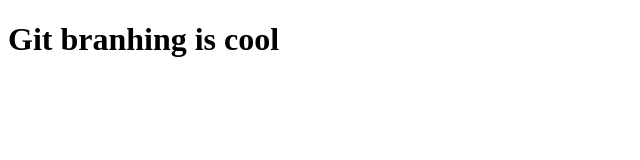
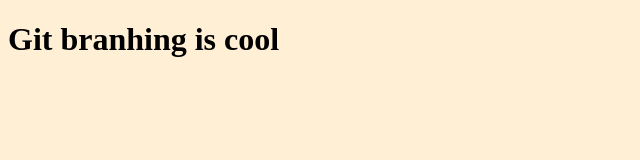
Before and after one commit to ac516/git-branching-lesson-, a plain HTML site: page index.html in a window 1280 px wide. Shown: the whole page, without its empty margins (0-640 px from the left). Drawn offline with Linux system fonts and the light colour scheme.

Commit message:
added css file and backgroud

```diff
--- a/index.html
+++ b/index.html
@@ -4,6 +4,7 @@
   <meta charset="UTF-8">
   <meta name="viewport" content="width=device-width, initial-scale=1.0">
   <meta http-equiv="X-UA-Compatible" content="ie=edge">
+  <link rel="stylesheet" href="styles.css">
   <title>Git branching lesson on test</title>
 </head>
 <body>
--- /dev/null
+++ b/styles.css
@@ -0,0 +1,3 @@
+html {
+    background-color: papayawhip;
+}
```
